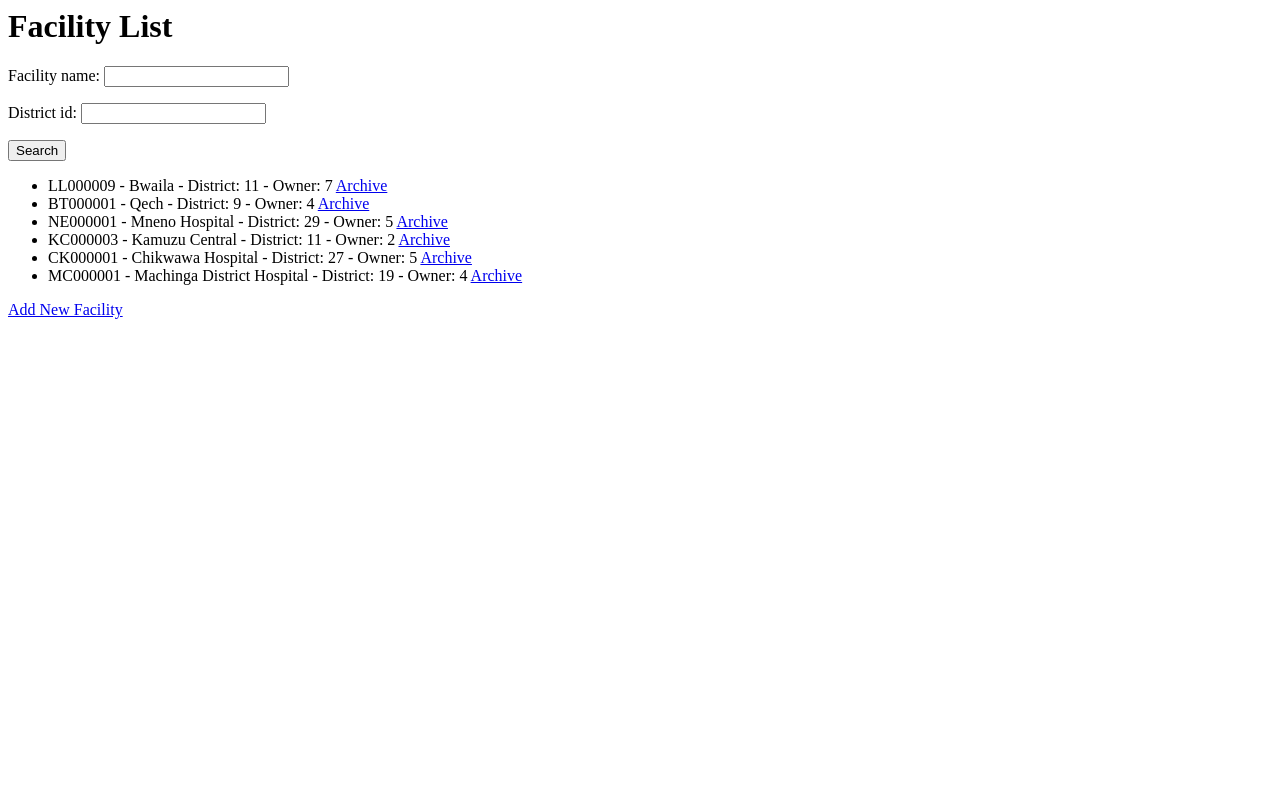
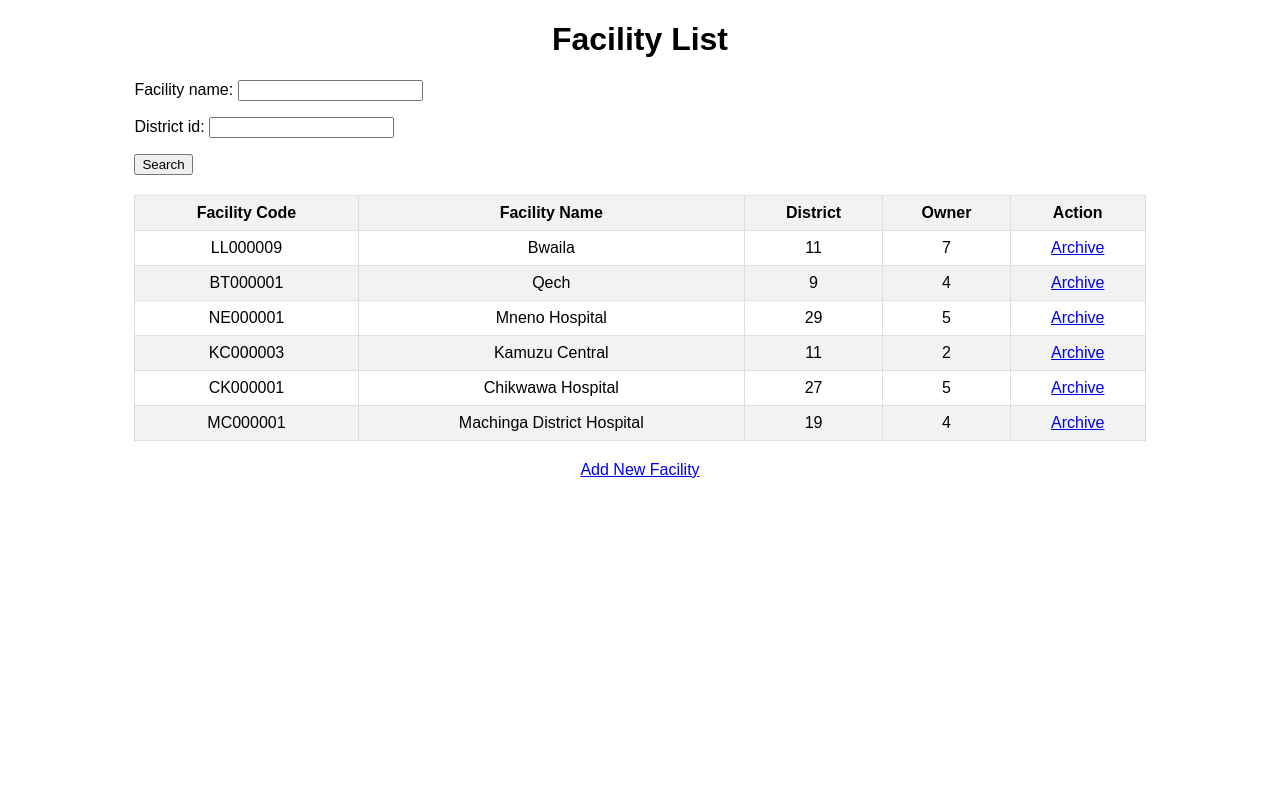
Before and after one commit to Tuntufye4/luke-int, a Django app: page /facilities/ in a window 1280 px wide. Run offline with Django 4.2, Linux system fonts and the light colour scheme; data comes from the database, SQL or seed files in the repository; both versions use the stored data as it was after the commit.

Commit message:
UI styles

```diff
--- a/luke_facilities/facilities/templates/facilities/facility_list.html
+++ b/luke_facilities/facilities/templates/facilities/facility_list.html
@@ -1,13 +1,75 @@
+<!DOCTYPE html>
+<html lang="en">
+<head>
+    <meta charset="UTF-8">
+    <meta name="viewport" content="width=device-width, initial-scale=1.0">
+    <title>Facility List</title>
+    <style>
+        body {
+            font-family: Arial, sans-serif;
+            text-align: center;
+        }
+        table {
+            width: 80%;
+            border-collapse: collapse;
+            margin: 20px auto;
+        }
+        th, td {
+            padding: 8px;
+            border: 1px solid #ddd;
+        }
+        th {
+            background-color: #f2f2f2;
+        }
+        tr:nth-child(even) {
+            background-color: #f2f2f2;
+        }
+        tr:hover {
+            background-color: #ddd;
+        }
+        .form-container {
+            width: 80%;
+            margin: 20px auto;
+            text-align: left;
+        }
+        .form-container button {
+            display: inline-block;
+            vertical-align: middle;
+        }
+    </style>
+</head>
+<body>
     <h1>Facility List</h1>
+    <div class="form-container">
         <form method="get">
             {{ form.as_p }}
             <button type="submit">Search</button>
         </form>
-<ul>
+    </div>
+    <table>
+        <thead>
+            <tr>
+                <th>Facility Code</th>
+                <th>Facility Name</th>
+                <th>District</th>
+                <th>Owner</th>
+                <th>Action</th>
+            </tr>
+        </thead>
+        <tbody>
             {% for facility in facilities %}
-    <li>{{ facility.facility_code }} - {{ facility.facility_name }} - District: {{ facility.district_id }} - Owner: {{ facility.owner_id }}
+            <tr>
+                <td>{{ facility.facility_code }}</td>
+                <td>{{ facility.facility_name }}</td>
+                <td>{{ facility.district_id }}</td>
+                <td>{{ facility.owner_id }}</td>
+                <td>
                     <a href="{% url 'facility_archive' facility.id %}">Archive</a>
-    </li>
+                </td>
+            </tr>
             {% endfor %}
-</ul>
+        </tbody>
+    </table>
     <a href="{% url 'facility_create' %}">Add New Facility</a>
+</body>
+</html>
```
Also changed, not shown: luke_facilities/db.sqlite3, luke_facilities/facilities/templates/facilities/facility_form.html (line endings or trailing spaces). Lines whose indentation alone changed are shown as unchanged.
